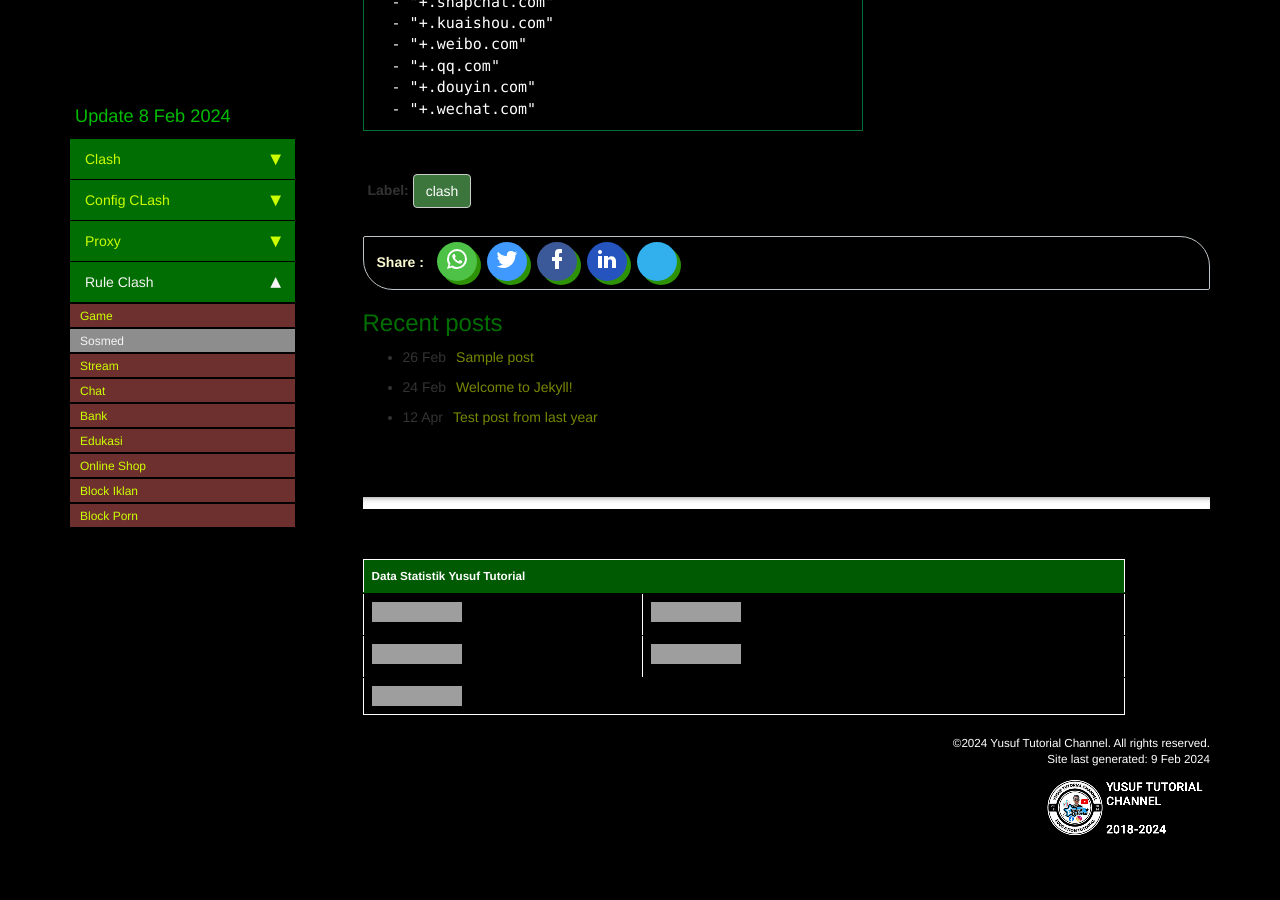
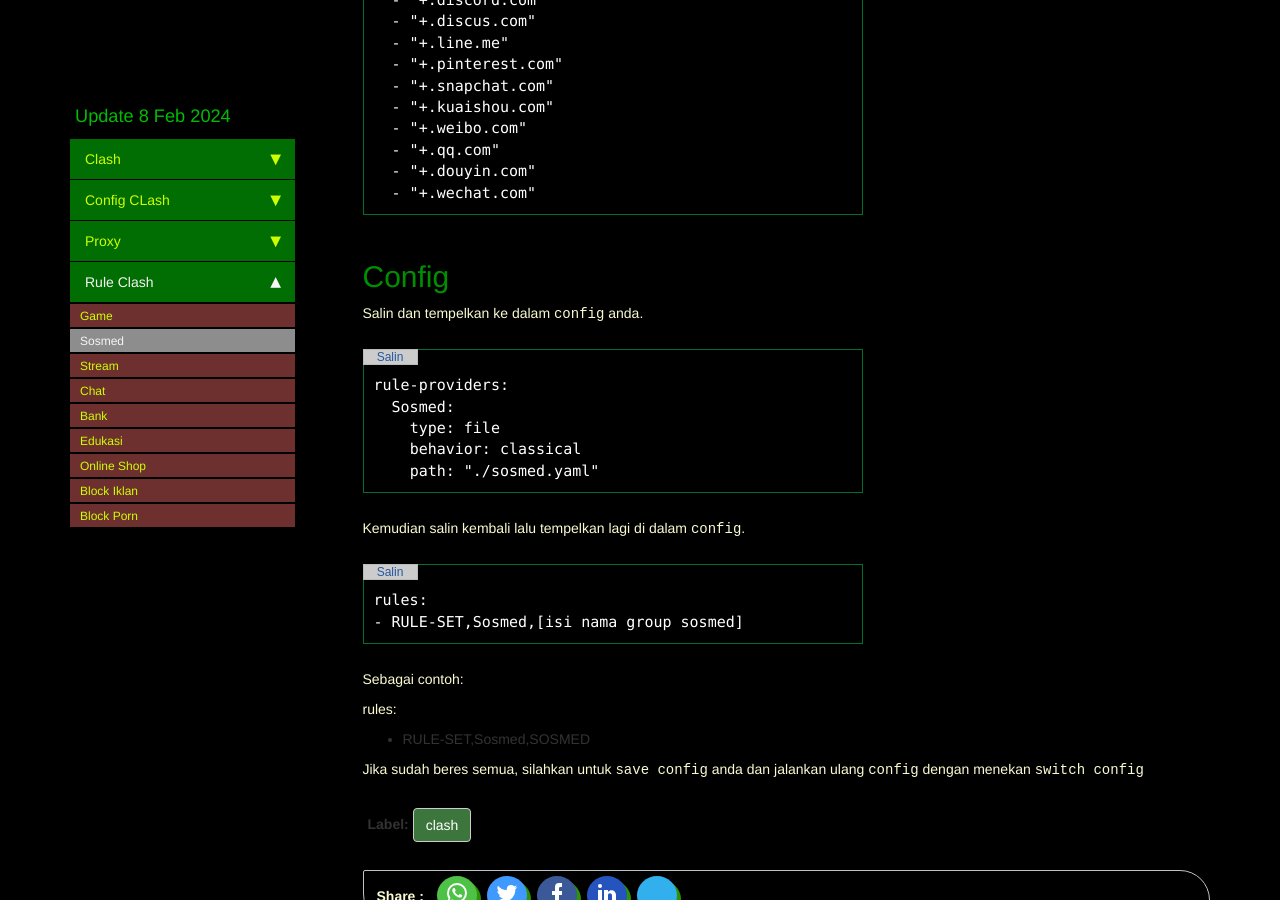
Before and after one commit to yusuftutorial/home, a Jekyll site: the page built from pages/clash/rule-sosmed.md, in a window 1280 px wide and 900 px high, scrolled down 653 px, cut to the strip 0-900 px from the top of the window. Built offline with Jekyll 4.4.1, drawn with Linux system fonts in a browser that asks for light colours; nearby versions of some CDN libraries; comment, search, counter and statistics services are not loaded; some of the changed text lies outside the part shown; grey boxes are pictures that could not be loaded.

Commit message:
Update rule-sosmed.md

```diff
--- a/pages/clash/rule-sosmed.md
+++ b/pages/clash/rule-sosmed.md
@@ -9,7 +9,11 @@ comments:
 tags: [clash]
 ---
 
-<pre id="myPreTag">payload:
+## Rule Provider
+
+Taruh ke dalam file baru dengan nama `sosmed.yaml` di dalam folder `rule_provider`.
+
+<pre>payload:
 
   # > RULE BY SIMASTER
   - "+.fb.com"
@@ -33,5 +37,26 @@ tags: [clash]
   - "+.weibo.com"
   - "+.qq.com"
   - "+.douyin.com"
-  - "+.wechat.com"
-</pre>
+  - "+.wechat.com"</pre>
+
+## Config
+
+Salin dan tempelkan ke dalam `config` anda.
+
+<pre>rule-providers:
+  Sosmed:
+    type: file
+    behavior: classical
+    path: "./sosmed.yaml"</pre>
+
+Kemudian salin kembali lalu tempelkan lagi di dalam `config`.
+
+<pre>rules:
+- RULE-SET,Sosmed,[isi nama group sosmed]</pre>
+
+Sebagai contoh:
+
+rules:
+- RULE-SET,Sosmed,SOSMED
+
+Jika sudah beres semua, silahkan untuk `save config` anda dan jalankan ulang `config` dengan menekan `switch config`
```
